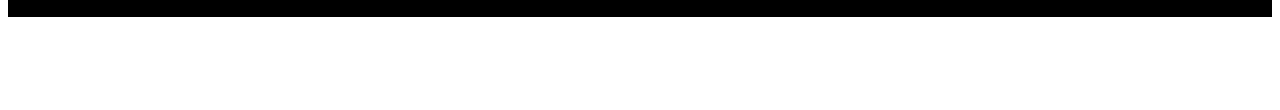
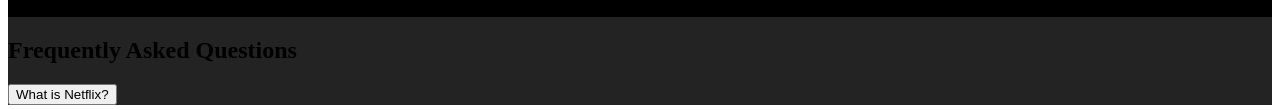
Before and after one commit to Titilope-23/Netflix, a plain HTML site: page index.html in a window 1280 px wide. Shown: the part 2688-2798 px from the top of the page. Before the commit the page ends 2713 px from the top, so only its background shows below. Drawn offline with Linux system fonts and the light colour scheme.

Commit message:
added a Faq

```diff
--- a/index.html
+++ b/index.html
@@ -45,6 +45,12 @@
   <h1>Create profiles for kids</h1>
   <p >Send kids on adventures with their favorite characters<br> in a space made just for them—free with your<br> membership.</p>
     </div>
+    <div>
+        <h2>Frequently Asked Questions</h2>
+        <button>What is Netflix?</button>
+
+
+    </div>
 </section>
 
 </body>
```
